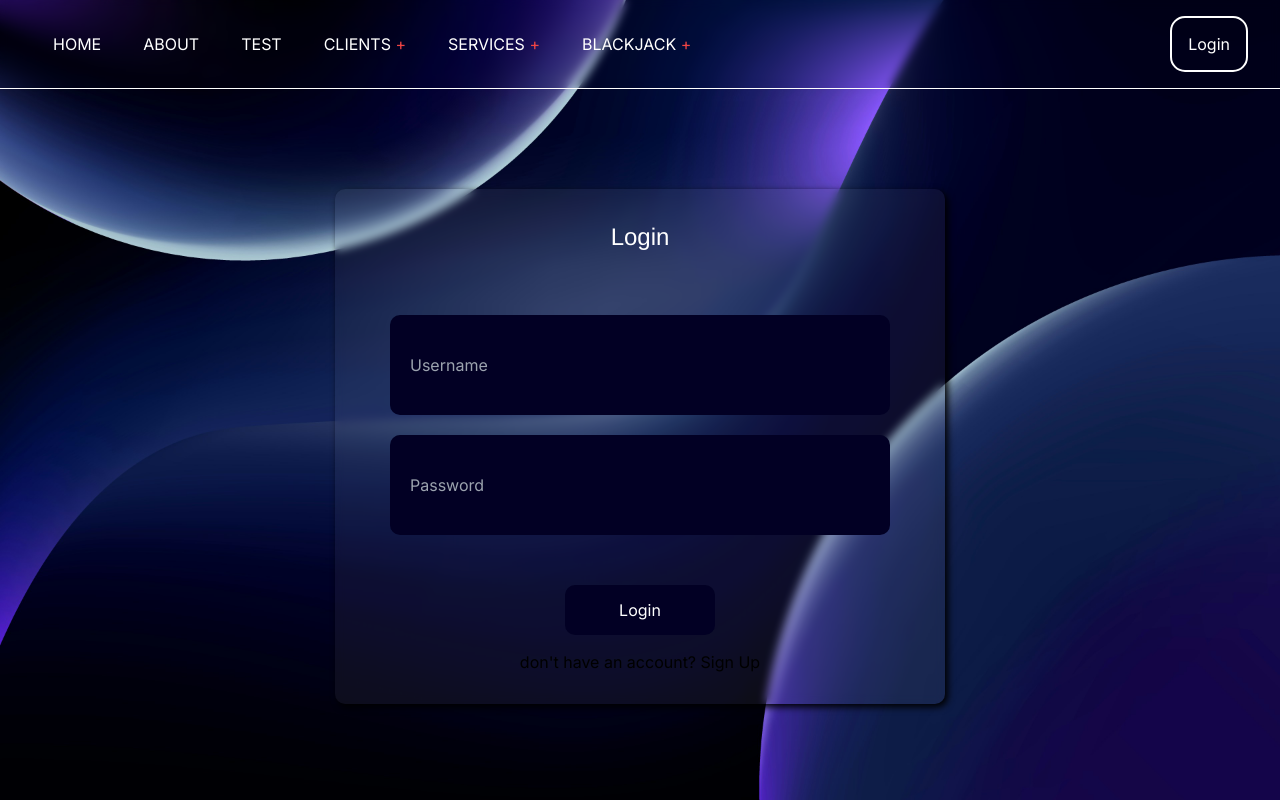
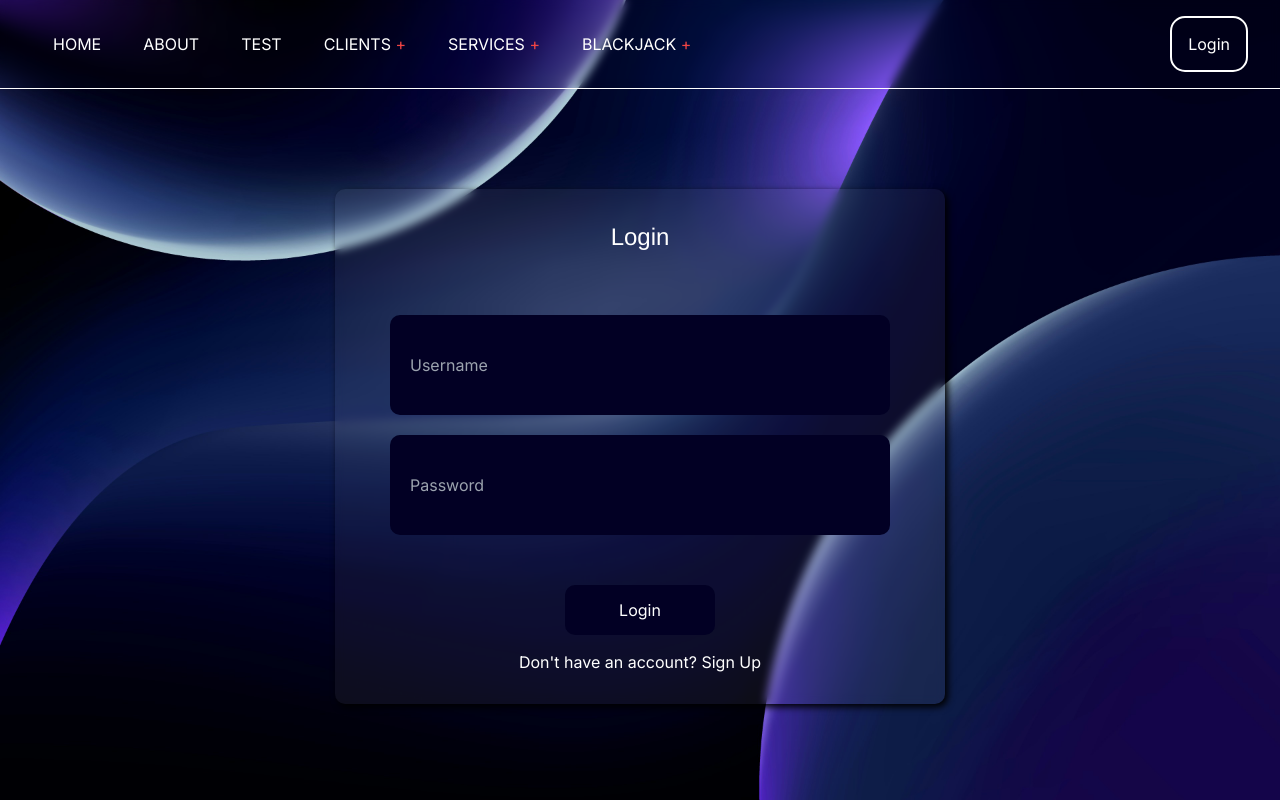
Before and after one commit to NillerP/MyWeb, a Next.js app in the folder my-nextjs-appcd/: page /login in a window 1280 px wide. Built offline with nearby package versions, Linux system fonts and the light colour scheme.

Commit message:
changed login sign up to white to be more visible

```diff
--- a/my-nextjs-appcd/src/app/login/page.js
+++ b/my-nextjs-appcd/src/app/login/page.js
@@ -101,7 +101,7 @@ function Login() {
         </div>
         <div className={styles.signup}>
           <a href="/signup">
-            <p>don{`'`}t have an account? Sign Up</p>
+            <p className={styles.texts}>Don{`'`}t have an account? Sign Up</p>
           </a>
         </div>
         {success && <p className={styles.success}>{success}</p>}
--- a/my-nextjs-appcd/src/app/styles/login.module.css
+++ b/my-nextjs-appcd/src/app/styles/login.module.css
@@ -84,6 +84,9 @@
     margin: 10px;
     margin-top: 15px;
 }
+.texts{
+    color: white;
+}
 
 .success
 {
```
